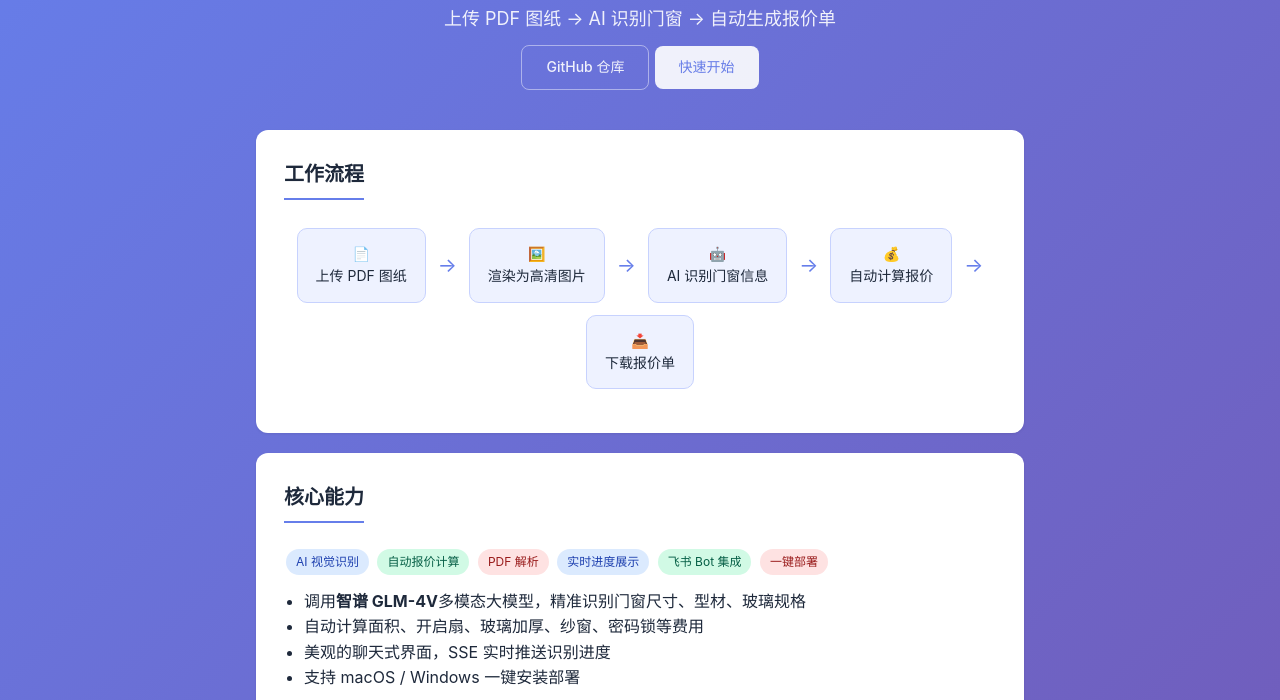
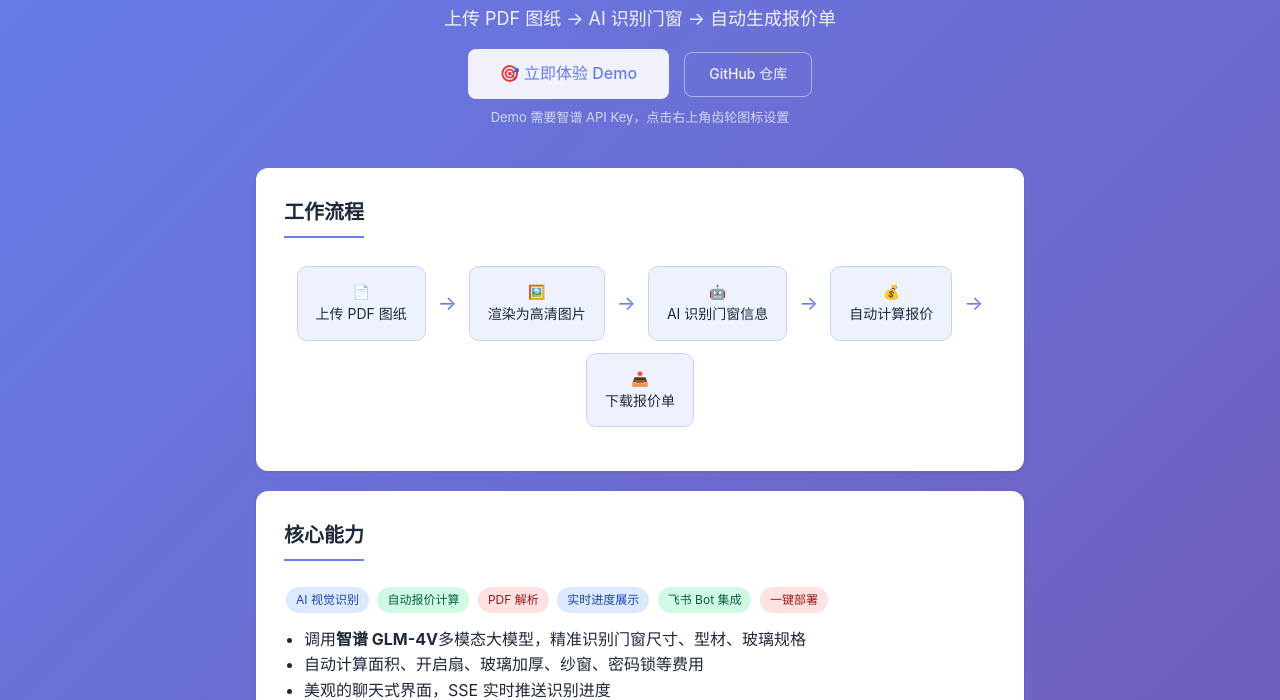
Before and after one commit to linxuesia/price-agent, a plain HTML site: page docs/index.html in a window 1280 px wide. Shown: the part 121-821 px from the top of the page. Drawn offline with Linux system fonts and the light colour scheme.

Commit message:
Update demo link: use browser-based interactive demo on GitHub Pages
Co-Authored-By: Claude Opus 4.6 <noreply@anthropic.com>

```diff
--- a/docs/index.html
+++ b/docs/index.html
@@ -84,10 +84,11 @@ th { background: #f8fafc; font-weight: 600; }
 <div class="hero">
   <h1>🚪 门窗报价助手</h1>
   <p>上传 PDF 图纸 → AI 识别门窗 → 自动生成报价单</p>
-  <p style="margin-top:12px">
+  <p style="margin-top:16px">
+    <a href="demo.html" class="btn btn-primary" style="background:#fff;color:#667eea;font-size:16px;padding:12px 32px;margin-right:10px">🎯 立即体验 Demo</a>
     <a href="https://github.com/linxuesia/price-agent" class="btn btn-outline" style="color:#fff;border-color:rgba(255,255,255,.5)">GitHub 仓库</a>
-    <a href="#quickstart" class="btn btn-primary" style="background:#fff;color:#667eea">快速开始</a>
   </p>
+  <p style="margin-top:8px;font-size:13px;opacity:.7">Demo 需要智谱 API Key，点击右上角齿轮图标设置</p>
 </div>
 
 <div class="container">
```
Also changed, not shown: 1 other file.
